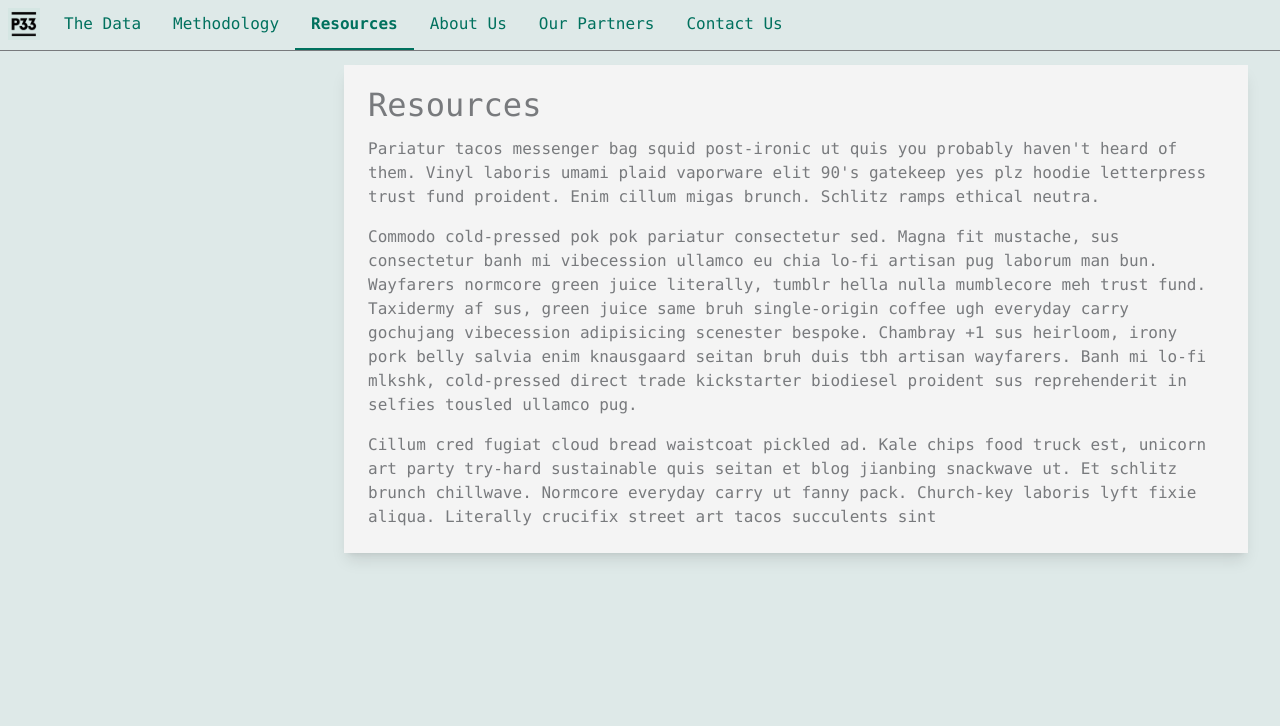
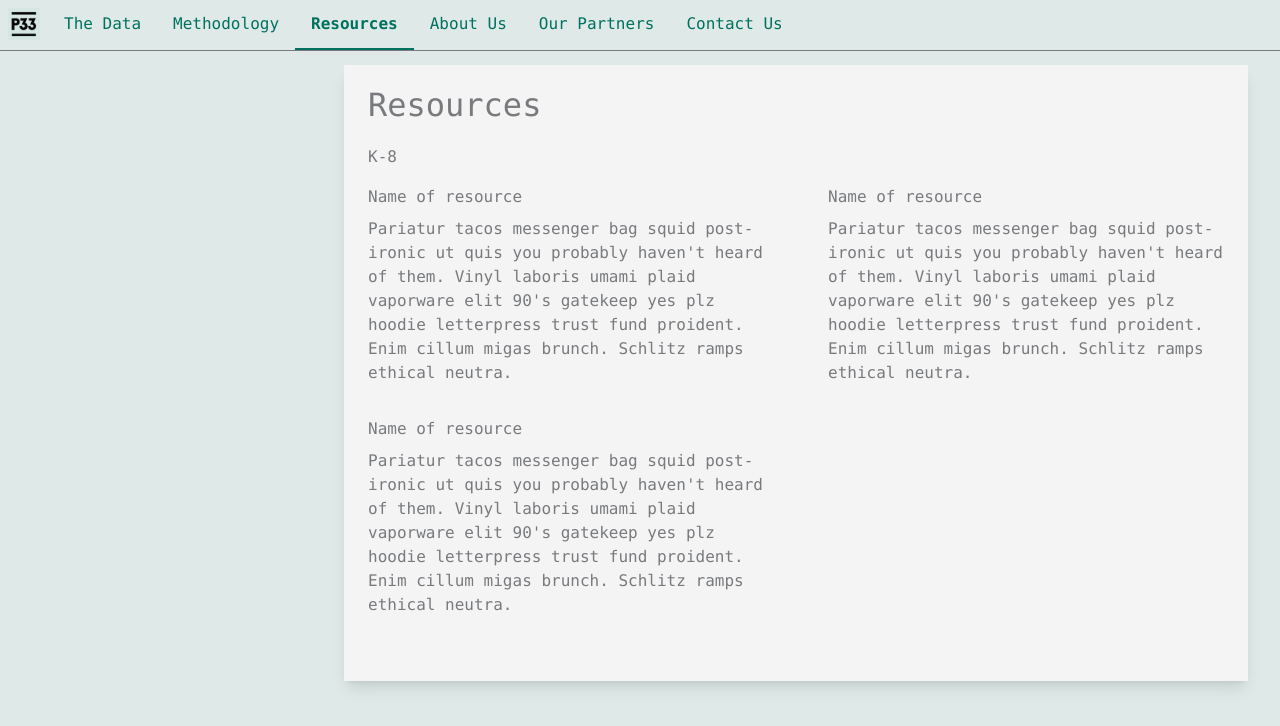
Before and after one commit to p33chicago/P33-DEI-dashboard-project, a SvelteKit app in the folder web/: page /resources in a window 1280 px wide. Shown: the top 726 px of the page. Built offline with nearby package versions, Linux system fonts and the light colour scheme.

Commit message:
update resource page/placeholder layout

```diff
--- a/web/src/routes/resources/+page.svelte
+++ b/web/src/routes/resources/+page.svelte
@@ -4,25 +4,34 @@
 
 <CardPage>
     <h1>Resources</h1>
-    <div>
+    <h2 class="my-4">K-8</h2>
+    <div class="grid grid-cols-2 auto-rows-auto gap-x-16 mb-10">
+        <div class="mb-6">
+            <h3>Name of resource</h3>
             <p>
                 Pariatur tacos messenger bag squid post-ironic ut quis you probably haven't heard of them.
                 Vinyl laboris umami plaid vaporware elit 90's gatekeep yes plz hoodie letterpress trust fund proident.
                 Enim cillum migas brunch. Schlitz ramps ethical neutra.
             </p>
+        </div>
+
+        <div>
+            <h3>Name of resource</h3>
             <p>
-            Commodo cold-pressed pok pok pariatur consectetur sed. Magna fit mustache,
-            sus consectetur banh mi vibecession ullamco eu chia lo-fi artisan pug laborum man bun.
-            Wayfarers normcore green juice literally, tumblr hella nulla mumblecore meh trust fund.
-            Taxidermy af sus, green juice same bruh single-origin coffee ugh everyday carry gochujang vibecession adipisicing scenester bespoke.
-            Chambray +1 sus heirloom, irony pork belly salvia enim knausgaard seitan bruh duis tbh artisan wayfarers.
-            Banh mi lo-fi mlkshk, cold-pressed direct trade kickstarter biodiesel proident sus reprehenderit in selfies tousled ullamco pug.
-        </p>
-        <p>
-            Cillum cred fugiat cloud bread waistcoat pickled ad.
-            Kale chips food truck est, unicorn art party try-hard sustainable quis seitan et blog jianbing snackwave ut.
-            Et schlitz brunch chillwave. Normcore everyday carry ut fanny pack. Church-key laboris lyft fixie aliqua.
-            Literally crucifix street art tacos succulents sint
+                Pariatur tacos messenger bag squid post-ironic ut quis you probably haven't heard of them.
+                Vinyl laboris umami plaid vaporware elit 90's gatekeep yes plz hoodie letterpress trust fund proident.
+                Enim cillum migas brunch. Schlitz ramps ethical neutra.
             </p>
         </div>
+
+        <div>
+            <h3>Name of resource</h3>
+            <p>
+                Pariatur tacos messenger bag squid post-ironic ut quis you probably haven't heard of them.
+                Vinyl laboris umami plaid vaporware elit 90's gatekeep yes plz hoodie letterpress trust fund proident.
+                Enim cillum migas brunch. Schlitz ramps ethical neutra.
+            </p>
+        </div>
+
+    </div>
 </CardPage>
```
Lines whose indentation alone changed are shown as unchanged.
